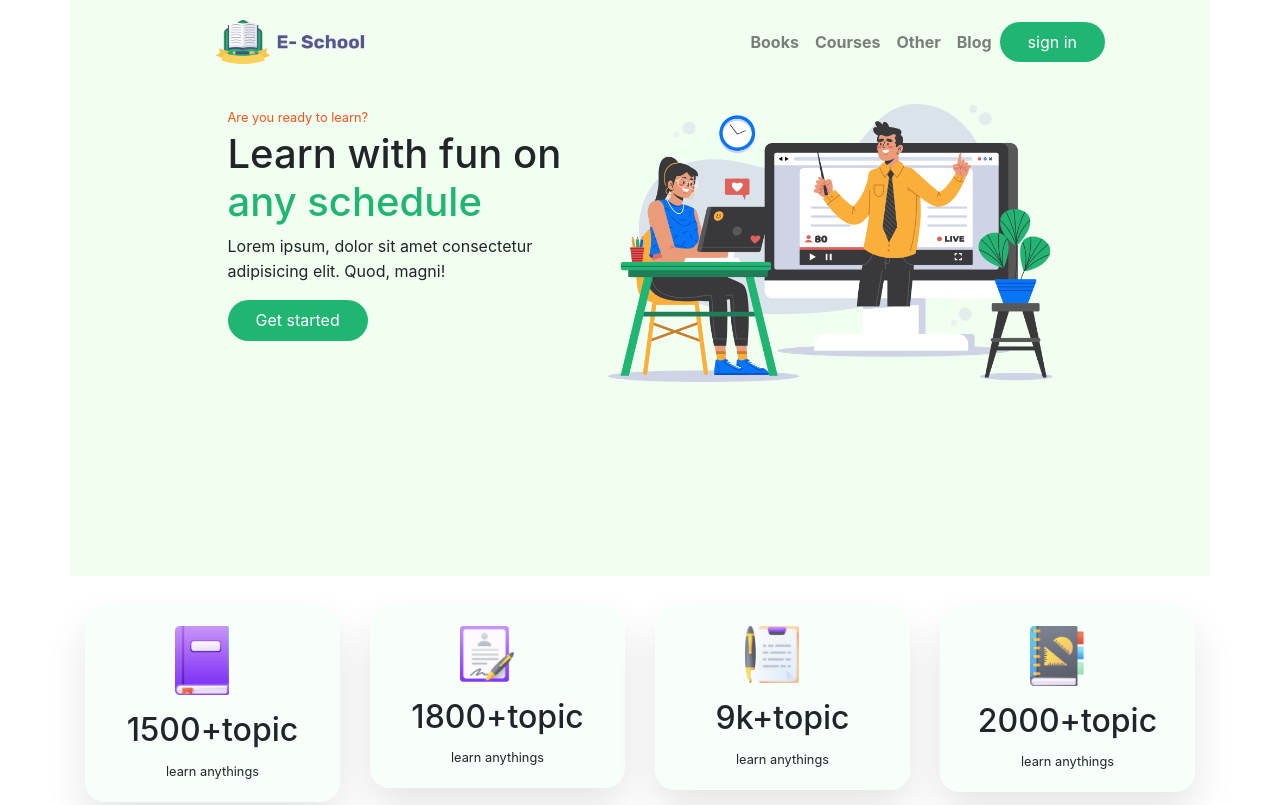
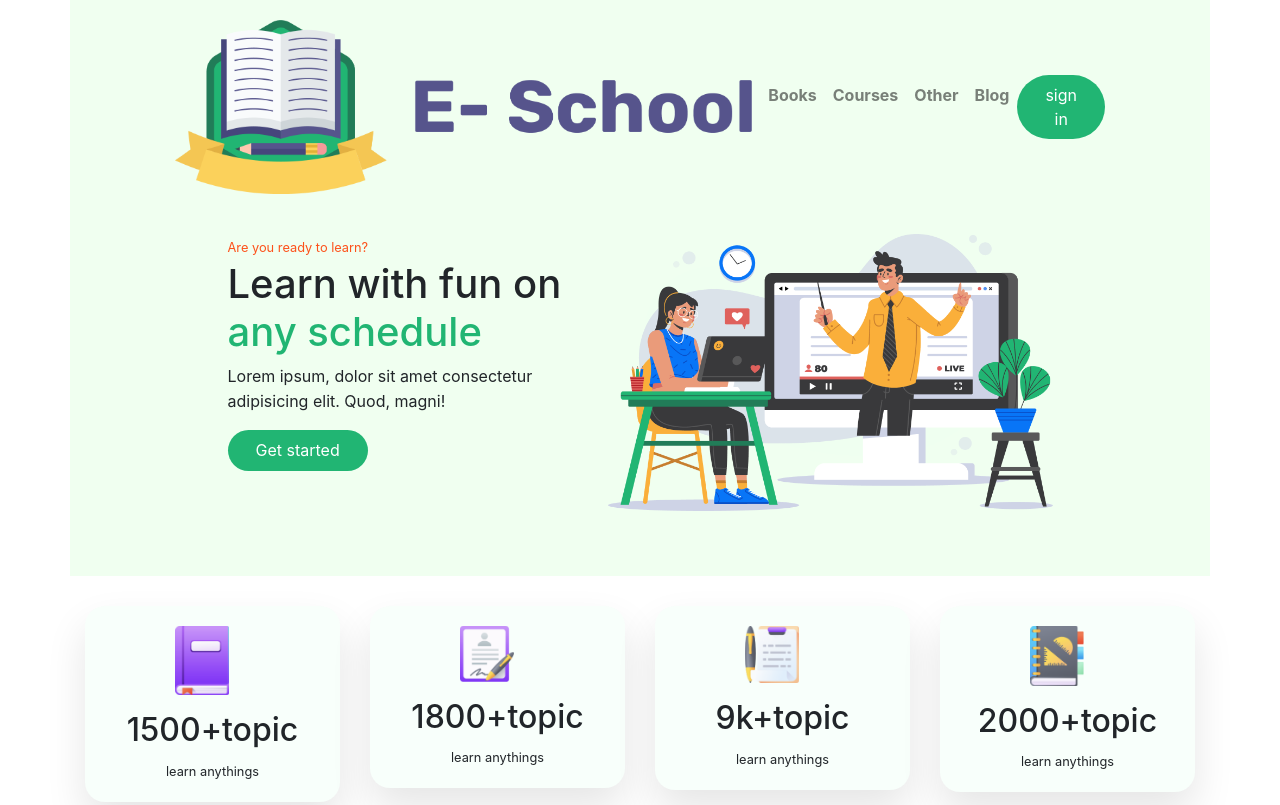
Before and after one commit to nazmussakib7/e-school, a plain HTML site: page index.html in a window 1280 px wide. Shown: the top 805 px of the page. Drawn offline with nearby package versions, Linux system fonts and the light colour scheme.

Commit message:
Update index.html

```diff
--- a/index.html
+++ b/index.html
@@ -13,7 +13,7 @@
     <nav class="navbar navbar-expand-lg navbar-light ">
 
       <div >
-        <img style="width: 150px;margin-left: 41px; " src="icon/Logo.png" alt="" >
+        <img style="width:100%;" src="icon/Logo.png" alt="" >
       </div>
 
 
```
